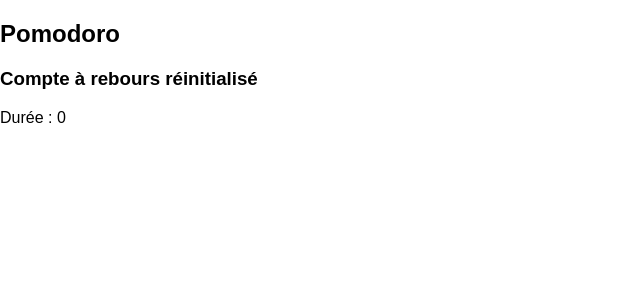
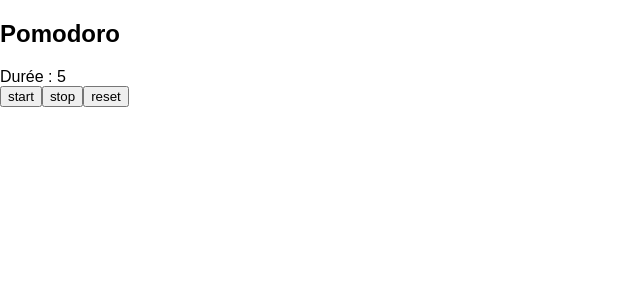
Before and after one commit to codeconcept/tomatimer, a React (Create React App) app: page / in a window 1280 px wide. Shown: the top 300 px of the page, without its empty margins (0-640 px from the left). Built offline with nearby package versions, Linux system fonts and the light colour scheme.

Commit message:
handling click events

```diff
--- a/src/components/Timer.jsx
+++ b/src/components/Timer.jsx
@@ -2,6 +2,7 @@
 
 class Timer extends Component {
   state = {
+    initialValue: 5,
     duration: 5,
     handle: 0,
     message: ''
@@ -13,24 +14,39 @@
     });
     if(this.state.duration === 0) {
       this.clean();
+      this.setState({
+        duration: this.state.initialValue
+      });
     }
   };
 
-  clean = () => {
+  clean = (message = 'Compte à rebours réinitialisé') => {
     clearInterval(this.state.handle);
     this.setState({
-      message: 'Compte à rebours réinitialisé'
+      message: message
     })
   }
 
-  componentDidMount() {
+  start = () => {
     const handle = setInterval(() => {
       this.count();
     }, 1000);
 
     this.setState({
-      handle: handle
+      handle: handle,
+      message: ''
     });
+  }
+
+  stop = () => {
+    this.clean('Mis en pause');
+  }
+
+  reset = () => {
+    this.clean();
+    this.setState({
+      duration: this.state.initialValue
+    })
   }
 
   componentWillUnmount() {
@@ -41,9 +57,13 @@
     return (
       <div>
         <h2>Pomodoro</h2>
-        <h3>{this.state.message}</h3>
         <div>Durée : {this.state.duration}</div>
-
+        <div>
+          <button onClick={this.start}>start</button>
+          <button onClick={this.stop}>stop</button>
+          <button onClick={this.reset}>reset</button>
+        </div>
+        <div>{this.state.message}</div>
       </div>
     );
   }
```
